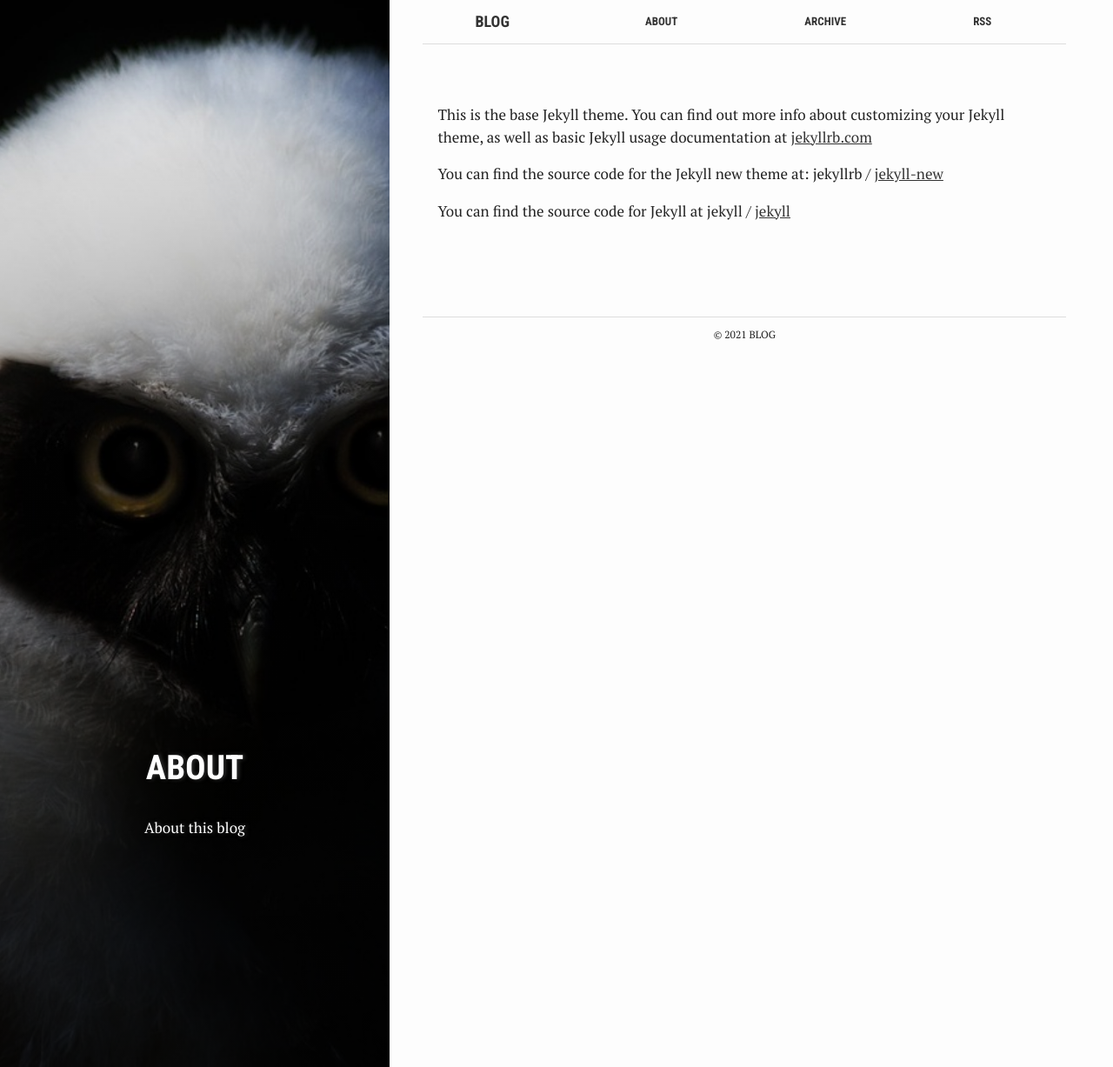
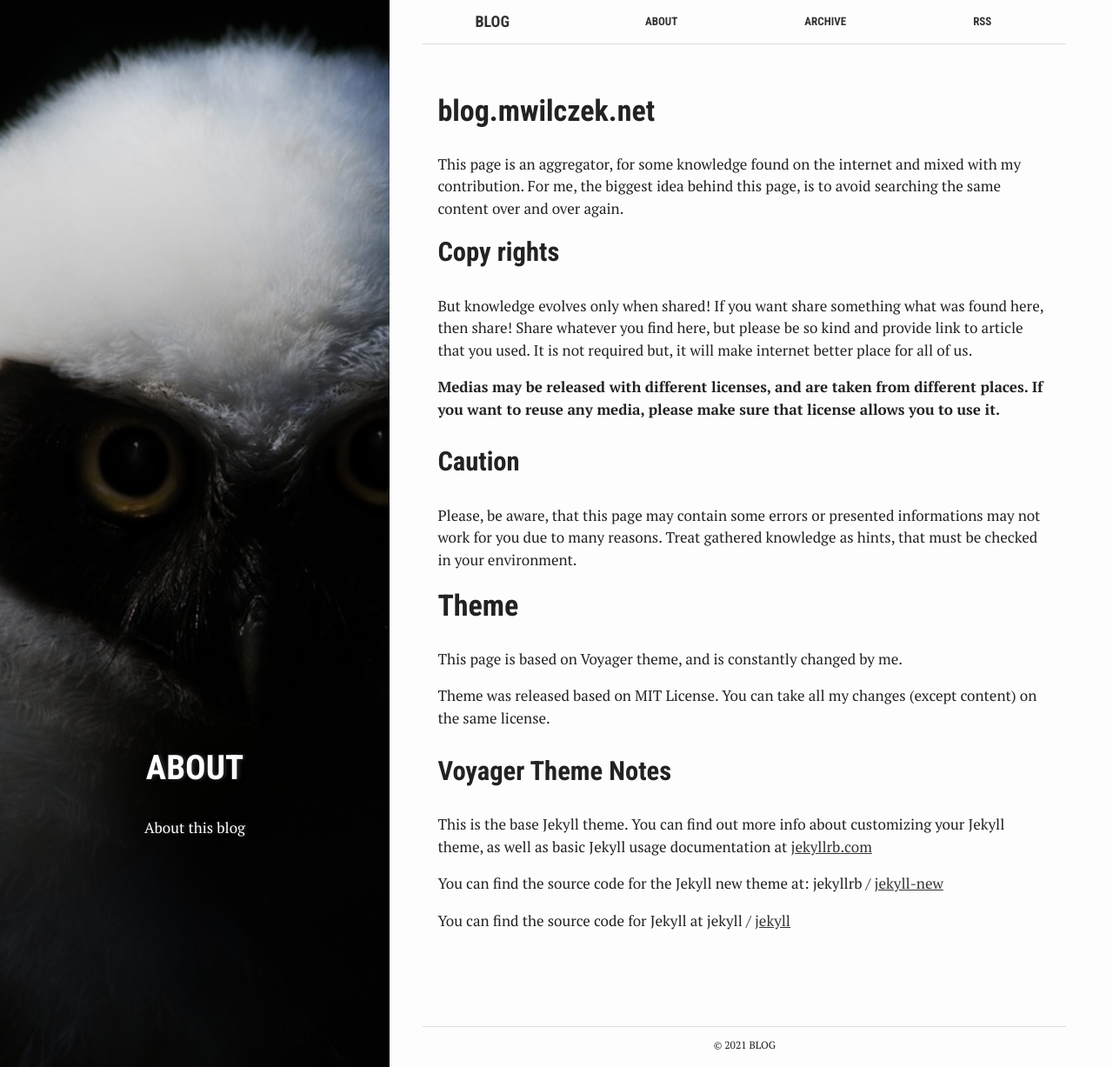
Before and after one commit to mwilczek-net/blog.mwilczek.net, a Jekyll site: the page built from about.md, in a window 1280 px wide and 1227 px high. Shown: the whole window at 87% size. Built offline with Jekyll 4.4.1, drawn with Linux system fonts in a browser that asks for light colours.

Commit message:
Extended README and about page

```diff
--- a/_config.yml
+++ b/_config.yml
@@ -14,8 +14,8 @@ description: > # this means to ignore newlines until "baseurl:"
 baseurl: "" # the subpath of your site, e.g. /blog
 lang: "en"
 url: "https://blog.mwilczek.net/" # the base hostname & protocol for your site
-twitter_username: jekyllrb
-github_username:  jekyll
+twitter_username:
+github_username:
 disqus_username:
 
 # Build settings
--- a/about.md
+++ b/about.md
@@ -8,12 +9,39 @@ summary: "About this blog"
 active: about
 ---
 
+# blog.mwilczek.net
+
+This page is an aggregator, for some knowledge found on the internet and mixed with my contribution.
+For me, the biggest idea behind this page, is to avoid searching the same content over and over again.
+
+## Copy rights
+
+But knowledge evolves only when shared! If you want share something what was found here, then share!
+Share whatever you find here, but please be so kind and provide link to article that you used.
+It is not required but, it will make internet better place for all of us.
+
+**Medias may be released with different licenses, and are taken from different places.
+If you want to reuse any media, please make sure that license allows you to use it.**
+
+## Caution
+
+Please, be aware, that this page may contain some errors or presented informations may not work for you due to many reasons.
+Treat gathered knowledge as hints, that must be checked in your environment.
+
+# Theme
+
+This page is based on Voyager theme, and is constantly changed by me.
+
+Theme was released based on MIT License. You can take all my changes (except content) on the same license.
+
+## Voyager Theme Notes
+
 This is the base Jekyll theme. You can find out more info about customizing your Jekyll theme, as well as basic Jekyll usage documentation at [jekyllrb.com](http://jekyllrb.com/)
 
 You can find the source code for the Jekyll new theme at:
-{{site.twitter_username}} /
+jekyllrb /
 [jekyll-new](https://github.com/jglovier/jekyll-new)
 
 You can find the source code for Jekyll at
-{{site.github_username}} /
+jekyll /
 [jekyll](https://github.com/jekyll/jekyll)
```
Also changed, not shown: other parts of about.md (+1 -0 lines), README.md.
